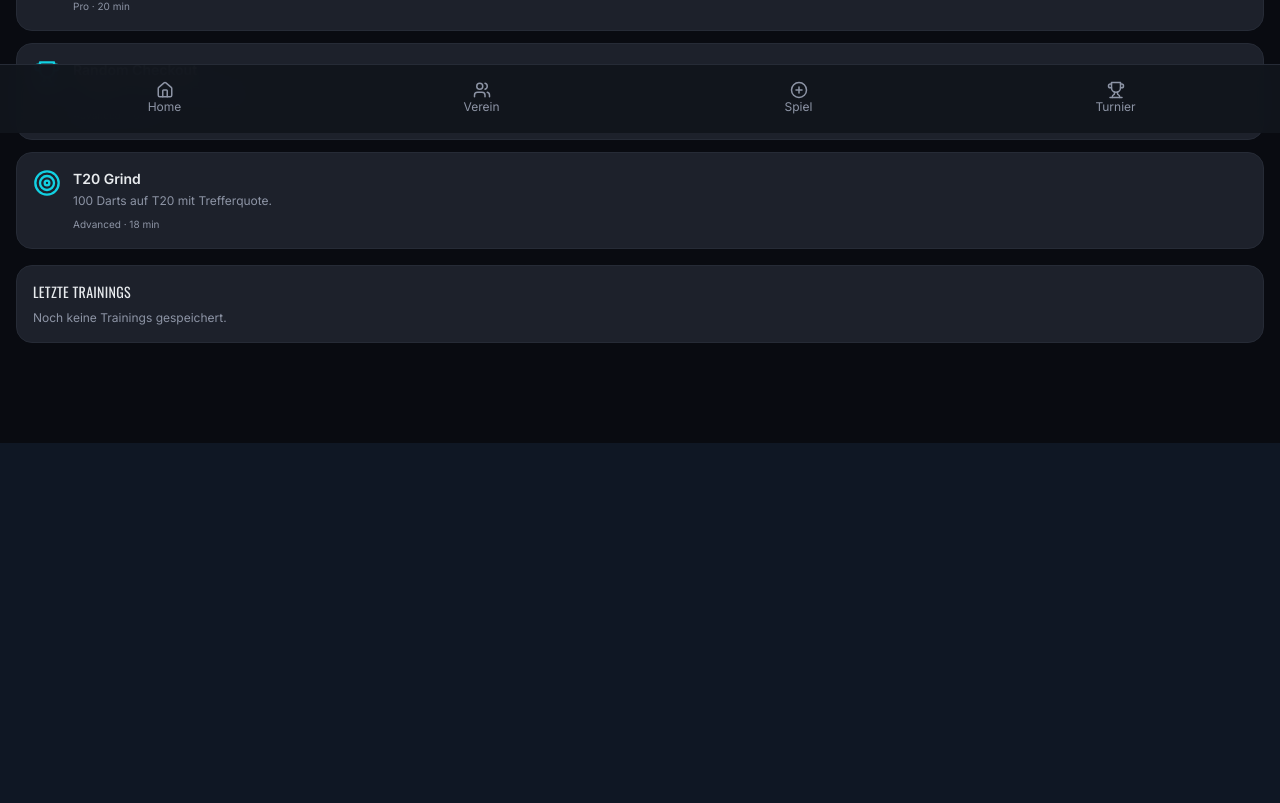
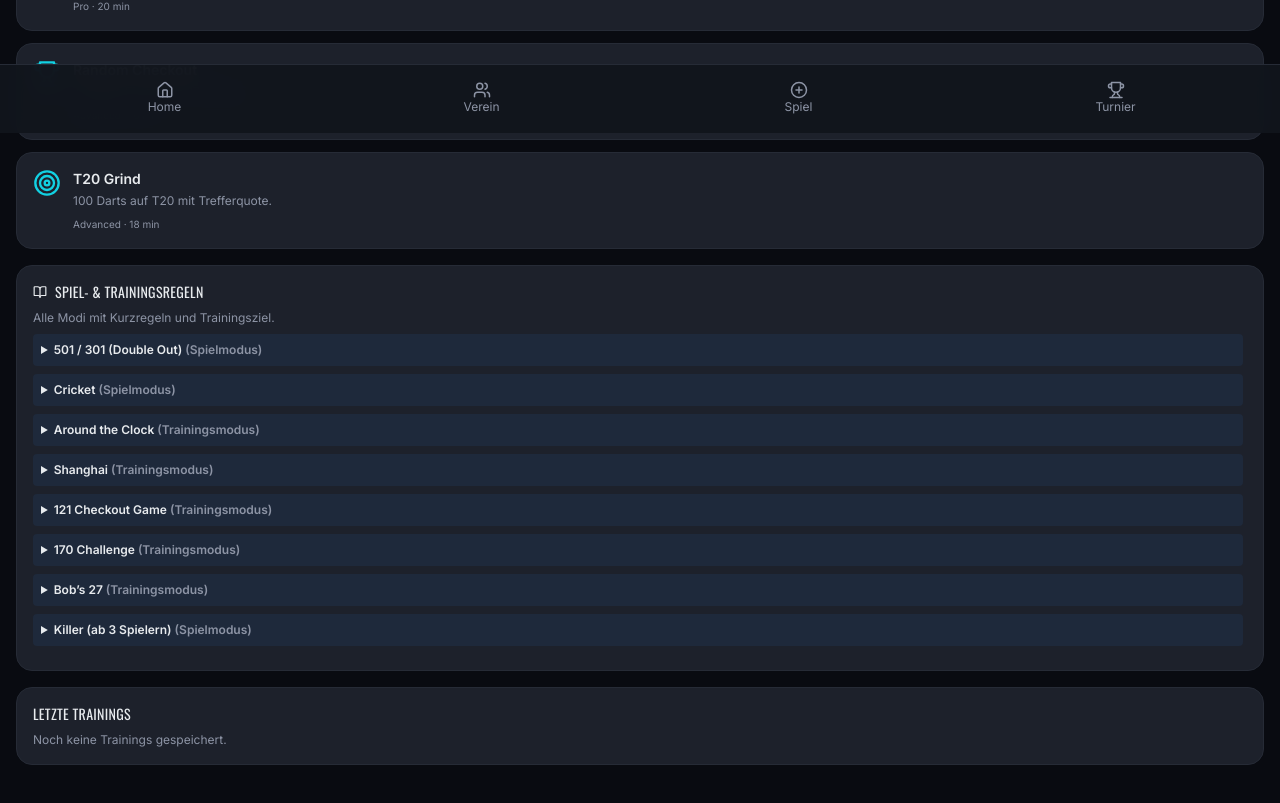
Before and after one commit to Martin-Mue/H-Town-United-Dartsapp-byClawdbot, a React (Vite) app in the folder frontend/: page /training in a window 1280 px wide. Shown: the part 667-1470 px from the top of the page. Before the commit the page ends 1110 px from the top, so only its background shows below. Built offline with nearby package versions, Linux system fonts and the light colour scheme.

Commit message:
feat: add full mode rulebook and expose clear rules for game and training modes

```diff
--- a/frontend/src/features/games/NewGamePage.tsx
+++ b/frontend/src/features/games/NewGamePage.tsx
@@ -2,6 +2,7 @@ import { useMemo, useState } from 'react';
 import { useNavigate } from 'react-router-dom';
 import { Trophy, Target, ChevronDown } from 'lucide-react';
 import { GameApiClient, type CheckoutMode, type GameMode } from '../../services/GameApiClient';
+import { MODE_RULES } from '../training/modeRules';
 
 const apiClient = new GameApiClient('http://localhost:8080');
 
@@ -29,6 +30,11 @@ export function NewGamePage() {
       return [];
     }
   }, []);
+
+  const activeModeRule = useMemo(() => {
+    if (mode === 'CRICKET') return MODE_RULES.find((r) => r.id === 'cricket');
+    return MODE_RULES.find((r) => r.id === 'x01-501');
+  }, [mode]);
 
   const createMatch = async () => {
     try {
@@ -76,6 +82,14 @@ export function NewGamePage() {
             </button>
           ))}
         </div>
+
+        {activeModeRule && (
+          <div className="rounded-xl bg-slate-800 p-3 text-xs">
+            <p className="font-semibold">{activeModeRule.title}</p>
+            <p className="muted-text mt-1"><span className="text-slate-300">Regeln:</span> {activeModeRule.rules}</p>
+            <p className="muted-text mt-1"><span className="text-slate-300">Trainiert:</span> {activeModeRule.trains}</p>
+          </div>
+        )}
       </div>
 
       <div className="card-bg rounded-2xl border soft-border p-4 space-y-3">
--- a/frontend/src/features/training/TrainingPage.tsx
+++ b/frontend/src/features/training/TrainingPage.tsx
@@ -1,5 +1,6 @@
 import { useMemo, useState } from 'react';
-import { ArrowLeft, Dumbbell, Play, Target, RotateCw, Crosshair, Zap, Trophy, CheckCircle2 } from 'lucide-react';
+import { ArrowLeft, Dumbbell, Play, Target, RotateCw, Crosshair, Zap, Trophy, CheckCircle2, BookOpen } from 'lucide-react';
+import { MODE_RULES } from './modeRules';
 
 type ManagedPlayer = {
   id: string;
@@ -271,6 +272,20 @@ export function TrainingPage() {
       </div>
 
       <div className="rounded-2xl card-bg border soft-border p-4">
+        <h3 className="text-sm uppercase mb-2 flex items-center gap-2"><BookOpen size={14} /> Spiel- & Trainingsregeln</h3>
+        <p className="text-xs muted-text mb-2">Alle Modi mit Kurzregeln und Trainingsziel.</p>
+        <div className="space-y-2 max-h-80 overflow-auto pr-1">
+          {MODE_RULES.map((rule) => (
+            <details key={rule.id} className="rounded bg-slate-800 p-2 text-xs">
+              <summary className="cursor-pointer font-semibold">{rule.title} <span className="muted-text">({rule.kind === 'game' ? 'Spielmodus' : 'Trainingsmodus'})</span></summary>
+              <p className="mt-2"><span className="muted-text">Regeln:</span> {rule.rules}</p>
+              <p className="mt-1"><span className="muted-text">Trainiert:</span> {rule.trains}</p>
+            </details>
+          ))}
+        </div>
+      </div>
+
+      <div className="rounded-2xl card-bg border soft-border p-4">
         <h3 className="text-sm uppercase mb-2">Letzte Trainings</h3>
         <div className="space-y-2 text-xs">
           {logs.slice(-8).reverse().map((l) => (
--- /dev/null
+++ b/frontend/src/features/training/modeRules.ts
@@ -0,0 +1,30 @@
+export type ModeRule = {
+  id: string;
+  title: string;
+  kind: 'game' | 'training';
+  rules: string;
+  trains: string;
+};
+
+export const MODE_RULES: ModeRule[] = [
+  { id: 'x01-501', title: '501 / 301 (Double Out)', kind: 'game', rules: 'Start bei 501 oder 301. Auf exakt 0 herunterspielen. Letzter Wurf muss ein Double sein.', trains: 'Matchsimulation, Rechenfähigkeit, Finishing unter Druck.' },
+  { id: 'cricket', title: 'Cricket', kind: 'game', rules: 'Zahlen 20–15 und Bull jeweils dreimal treffen, um sie zu schließen. Punkte zählen nur, wenn der Gegner die Zahl noch nicht geschlossen hat.', trains: 'Taktik, gezieltes Scoring, Boardkontrolle.' },
+  { id: 'around-clock', title: 'Around the Clock', kind: 'training', rules: 'Zahlen 1 bis 20 der Reihe nach treffen, am Ende Bull.', trains: 'Präzision auf alle Felder, Sicherheit auf schwächeren Segmenten.' },
+  { id: 'shanghai', title: 'Shanghai', kind: 'training', rules: 'Pro Runde eine feste Zahl. Single, Double und Triple zählen. Wer in einer Runde S, D und T derselben Zahl trifft, gewinnt sofort.', trains: 'Feldkontrolle, Multiplikatoren.' },
+  { id: 'checkout-121', title: '121 Checkout Game', kind: 'training', rules: 'Start bei 121. Mit maximal 9 Darts checken. Bei Erfolg nächste Zahl hochzählen.', trains: 'Checkwege, Finishing unter Limit.' },
+  { id: 'challenge-170', title: '170 Challenge', kind: 'training', rules: '170 mit drei Darts auschecken (T20, T20, Bull).', trains: 'High-Finish, Triple-Präzision.' },
+  { id: 'bobs27', title: 'Bob’s 27', kind: 'training', rules: 'Start bei 27 Punkten. Doubles 1–20 der Reihe nach werfen. Treffer addieren, Fehlversuch subtrahieren.', trains: 'Doublesicherheit.' },
+  { id: 'killer', title: 'Killer (ab 3 Spielern)', kind: 'game', rules: 'Jeder erhält eine Zahl. Erst dreimal eigene Zahl treffen, danach Gegner durch Treffen ihrer Zahl „Leben“ abziehen.', trains: 'Drucksituationen, taktisches Spiel.' },
+  { id: 'split-score', title: 'Split Score', kind: 'training', rules: 'Pro Runde vorgegebene Zielzahl. Kein Treffer bedeutet Halbierung des Punktestands.', trains: 'Konstanz, Konzentration.' },
+  { id: 't20-100', title: '100 Darts auf T20', kind: 'training', rules: '100 Würfe ausschließlich auf Triple 20, Gesamtpunktzahl zählen.', trains: 'Scoring-Konstanz.' },
+  { id: 'doubles-world', title: 'Doubles Around the World', kind: 'training', rules: 'Doubles 1 bis 20 der Reihe nach treffen.', trains: 'Alle Match-Doubles.' },
+  { id: 'bull-challenge', title: 'Bull Challenge', kind: 'training', rules: 'Festgelegte Anzahl Würfe nur auf Bull. Treffer getrennt auswerten.', trains: 'Zentrumskontrolle, Finish-Vorbereitung.' },
+  { id: '20-training', title: '20er-Training', kind: 'training', rules: 'Jede Aufnahme ausschließlich auf die 20 werfen. Ziel sind konstante 60+ Aufnahmen.', trains: 'Standardscoring.' },
+  { id: '19-training', title: '19er-Training', kind: 'training', rules: 'Analog zum 20er-Training, aber auf 19.', trains: 'Alternative Scoring-Route.' },
+  { id: 'finish-61-100', title: 'Finish 61–100', kind: 'training', rules: 'Zufällige Restpunkte zwischen 61 und 100 in maximal drei Darts checken.', trains: 'Checkout-Routen.' },
+  { id: '40-game', title: '40-Punkte-Spiel', kind: 'training', rules: 'Nur D20 zählt. Wer zuerst 40 Punkte über D20 erreicht, gewinnt.', trains: 'Wichtigstes Match-Double.' },
+  { id: 'highscore', title: 'Highscore (z. B. 10 Runden)', kind: 'training', rules: 'Feste Anzahl Aufnahmen, alle Punkte zählen. Höchste Gesamtsumme gewinnt.', trains: 'Freies Scoring.' },
+  { id: 'halve-it', title: 'Halve-It', kind: 'training', rules: 'Jede Runde neue Zielzahl (z. B. 20, 19, 18, 17, 16, 15, Bull). Kein Treffer führt zur Halbierung des Punktestands.', trains: 'Druckresistenz, Konstanz.' },
+  { id: 'catch-40', title: 'Catch 40', kind: 'training', rules: 'Start bei 40 Rest. Mit drei Darts checken, sonst Punktabzug.', trains: 'Standardfinish unter Druck.' },
+  { id: '3dart-checkout', title: '3-Dart-Checkout-Wettbewerb', kind: 'training', rules: 'Alle Spieler starten mit gleicher Restzahl. Wer zuerst checkt, gewinnt die Runde.', trains: 'Wettkampfsimulation.' },
+];
```
